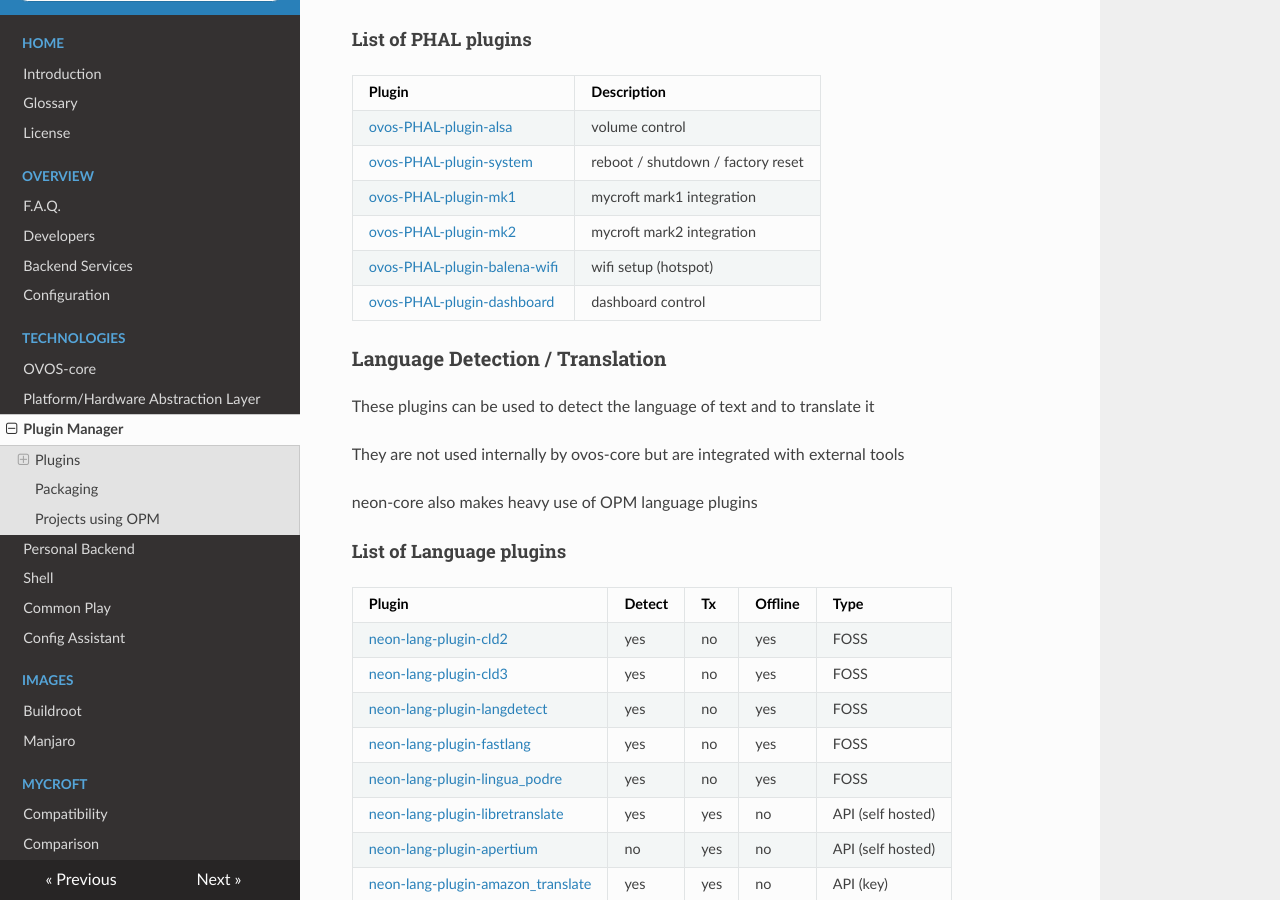
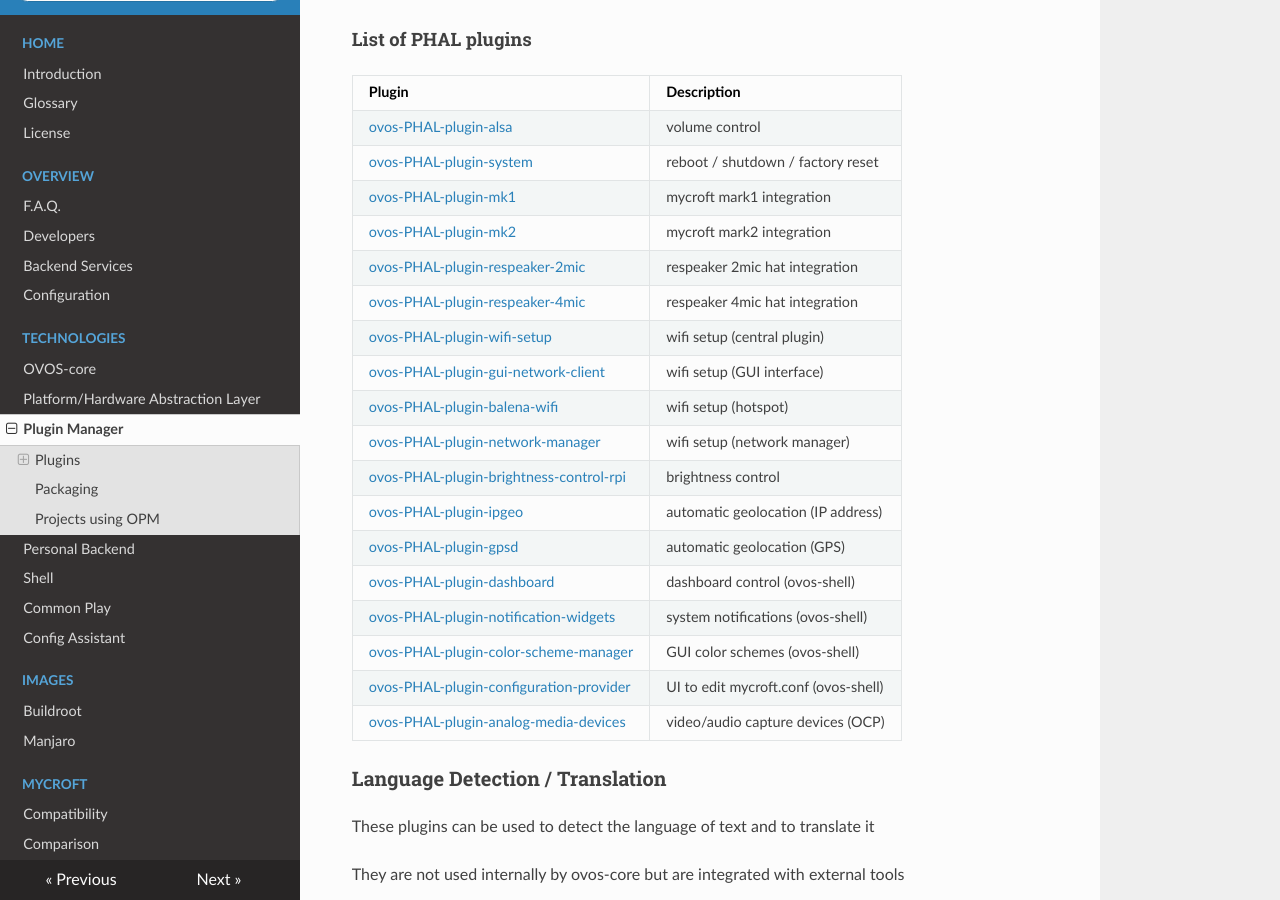
Before and after one commit to OpenVoiceOS/community-docs, an MkDocs documentation site: the page built from docs/OPM.md, in a window 1280 px wide and 900 px high, scrolled down 3802 px. Built offline with MkDocs 1.6.1, drawn with Linux system fonts in a browser that asks for light colours; nearby versions of some CDN libraries; some of the changed text lies outside the part shown.

Commit message:
+ missing plugins

```diff
--- a/docs/OPM.md
+++ b/docs/OPM.md
@@ -134,14 +134,27 @@
 
 #### List of PHAL plugins
 
-| Plugin                                                                                      | Description                       |
-|---------------------------------------------------------------------------------------------|-----------------------------------|
-| [ovos-PHAL-plugin-alsa](https://github.com/OpenVoiceOS/ovos-PHAL-plugin-alsa)               | volume control                    |
-| [ovos-PHAL-plugin-system](https://github.com/OpenVoiceOS/ovos-PHAL-plugin-system)           | reboot / shutdown / factory reset |
-| [ovos-PHAL-plugin-mk1](https://github.com/OpenVoiceOS/ovos-PHAL-plugin-mk1)                 | mycroft mark1 integration         |
-| [ovos-PHAL-plugin-mk2](https://github.com/OpenVoiceOS/ovos-PHAL-plugin-mk2)                 | mycroft mark2 integration         |
-| [ovos-PHAL-plugin-balena-wifi](https://github.com/OpenVoiceOS/ovos-PHAL-plugin-balena-wifi) | wifi setup (hotspot)              |
-| [ovos-PHAL-plugin-dashboard](https://github.com/OpenVoiceOS/ovos-PHAL-plugin-dashboard)     | dashboard control                 |
+| Plugin                                                                                                            | Description                          |
+|-------------------------------------------------------------------------------------------------------------------|--------------------------------------|
+| [ovos-PHAL-plugin-alsa](https://github.com/OpenVoiceOS/ovos-PHAL-plugin-alsa)                                     | volume control                       |
+| [ovos-PHAL-plugin-system](https://github.com/OpenVoiceOS/ovos-PHAL-plugin-system)                                 | reboot / shutdown / factory reset    |
+| [ovos-PHAL-plugin-mk1](https://github.com/OpenVoiceOS/ovos-PHAL-plugin-mk1)                                       | mycroft mark1 integration            |
+| [ovos-PHAL-plugin-mk2](https://github.com/OpenVoiceOS/ovos-PHAL-plugin-mk2)                                       | mycroft mark2 integration            |
+| [ovos-PHAL-plugin-respeaker-2mic](https://github.com/OpenVoiceOS/ovos-PHAL-plugin-respeaker-2mic)                 | respeaker 2mic hat integration       |
+| [ovos-PHAL-plugin-respeaker-4mic](https://github.com/OpenVoiceOS/ovos-PHAL-plugin-respeaker-4mic)                 | respeaker 4mic hat integration       |
+| [ovos-PHAL-plugin-wifi-setup](https://github.com/OpenVoiceOS/ovos-PHAL-plugin-wifi-setup)                         | wifi setup (central plugin)          |
+| [ovos-PHAL-plugin-gui-network-client](https://github.com/OpenVoiceOS/ovos-PHAL-plugin-gui-network-client)         | wifi setup (GUI interface)           |
+| [ovos-PHAL-plugin-balena-wifi](https://github.com/OpenVoiceOS/ovos-PHAL-plugin-balena-wifi)                       | wifi setup (hotspot)                 |
+| [ovos-PHAL-plugin-network-manager](https://github.com/OpenVoiceOS/ovos-PHAL-plugin-network-manager)               | wifi setup (network manager)         |
+| [ovos-PHAL-plugin-brightness-control-rpi](https://github.com/OpenVoiceOS/ovos-PHAL-plugin-brightness-control-rpi) | brightness control                   |
+| [ovos-PHAL-plugin-ipgeo](https://github.com/OpenVoiceOS/ovos-PHAL-plugin-ipgeo)                                   | automatic geolocation  (IP address)  |
+| [ovos-PHAL-plugin-gpsd](https://github.com/OpenVoiceOS/ovos-PHAL-plugin-gpsd)                                     | automatic geolocation  (GPS)         |
+| [ovos-PHAL-plugin-dashboard](https://github.com/OpenVoiceOS/ovos-PHAL-plugin-dashboard)                           | dashboard control (ovos-shell)       |
+| [ovos-PHAL-plugin-notification-widgets](https://github.com/OpenVoiceOS/ovos-PHAL-plugin-notification-widgets)     | system notifications (ovos-shell)    |
+| [ovos-PHAL-plugin-color-scheme-manager](https://github.com/OpenVoiceOS/ovos-PHAL-plugin-color-scheme-manager)     | GUI color schemes (ovos-shell)       |
+| [ovos-PHAL-plugin-configuration-provider](https://github.com/OpenVoiceOS/ovos-PHAL-plugin-configuration-provider) | UI to edit mycroft.conf (ovos-shell) |
+| [ovos-PHAL-plugin-analog-media-devices](https://github.com/OpenVoiceOS/ovos-PHAL-plugin-analog-media-devices)     | video/audio capture devices (OCP)    |
+
 
 ### Language Detection / Translation
 
@@ -196,6 +209,7 @@
 | [ovos-ocp-audio-plugin](https://github.com/OpenVoiceOS/ovos-ocp-audio-plugin)       | framework + compatibility layer |
 | [ovos-audio-plugin-simple](https://github.com/OpenVoiceOS/ovos-audio-plugin-simple) | sox / aplay / paplay / mpg123   |
 | [ovos-vlc-plugin](https://github.com/OpenVoiceOS/ovos-vlc-plugin)                   | vlc audio backend               |
+| [ovos-mplayer-plugin](https://github.com/OpenVoiceOS/ovos-mplayer-plugin)           | mplayer audio backend           |
 
 ## Packaging
 
```
